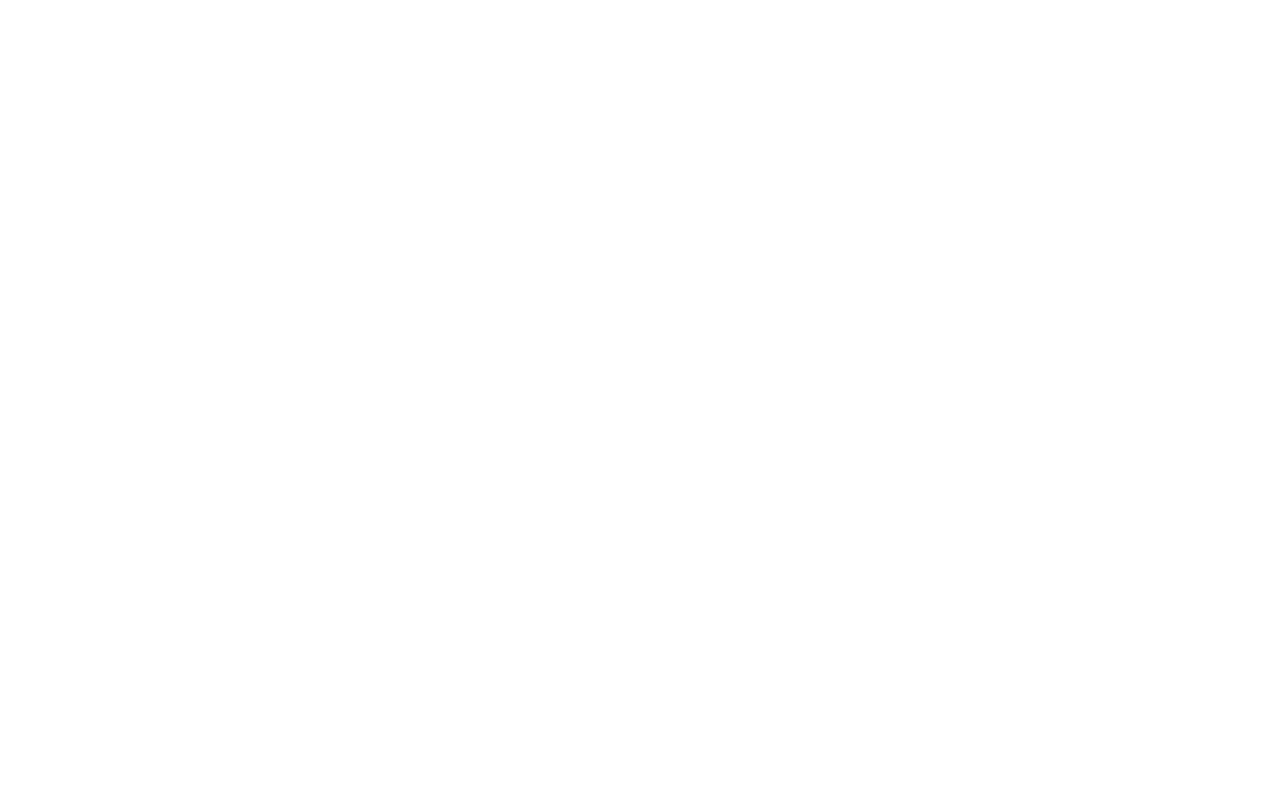
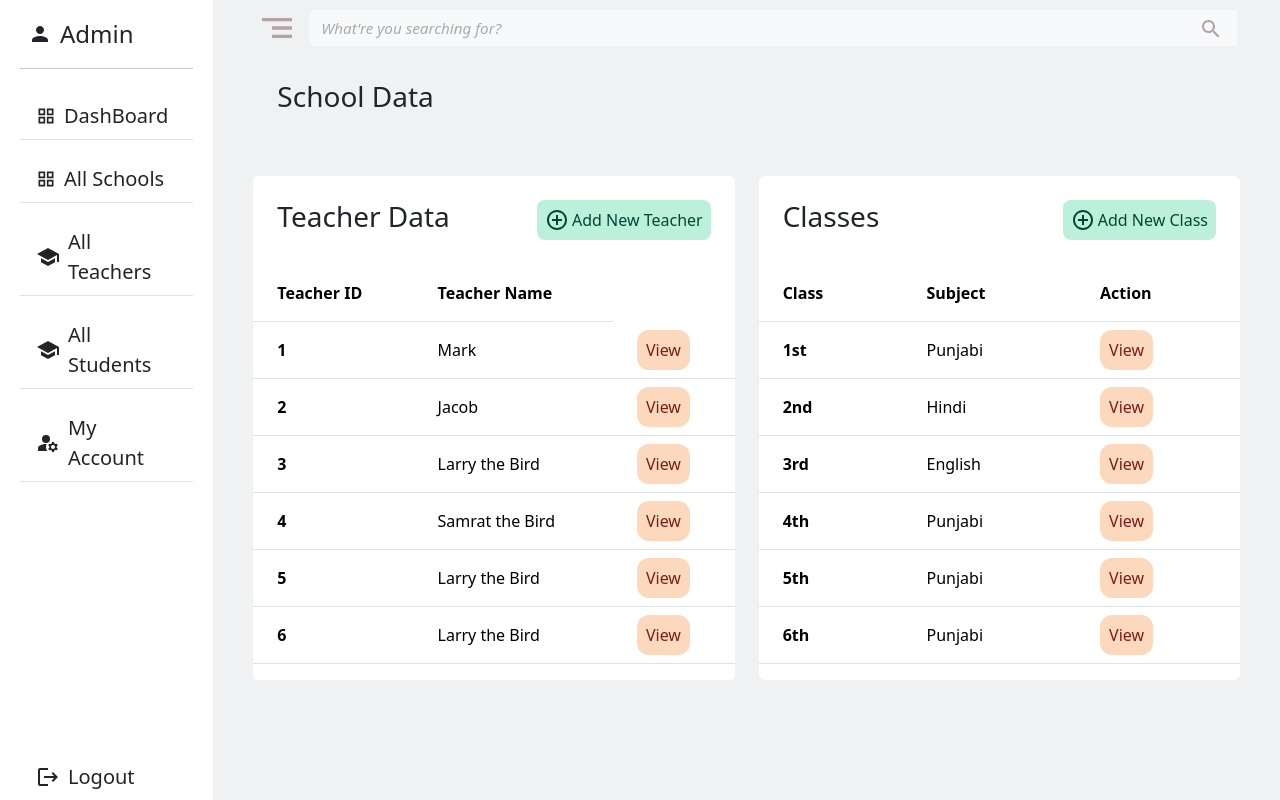
Before and after one commit to Taran-Arora/School_user, a React (Create React App) app: page /schooldata in a window 1280 px wide. Before the commit this address had no page. Built offline with nearby package versions, Linux system fonts and the light colour scheme.

Commit message:
schooldata added

```diff
--- a/src/App.js
+++ b/src/App.js
@@ -6,24 +6,19 @@
 import Dashboard from './Components/Dashboard';
 import { ToastContainer } from "react-toastify";
 import 'react-toastify/dist/ReactToastify.css';
-import Home from './Components/Home';
 import AllTeachers from './Components/AllTeachers';
 import DashLayout from './Components/DashLayout';
 import AllSchools from './Components/AllSchools';
 import AllStudents from './Components/AllStudents';
+import SchoolData from './Components/SchoolData';
+import AboutStudent from './Components/AboutStudent'
 
 
 
 function App() {
 
-
-  <DashLayout/>
-
   return (
     <>
-
-    {/* <AboutStudent/> */}
-    {/* <AllStudents/> */}
       <BrowserRouter>
 
         <Routes>
@@ -37,6 +32,8 @@
             <Route path="/allschools" element={<AllSchools />} />
             <Route path="/allteachers" element={<AllTeachers />} />
             <Route path='/allstudents' element={<AllStudents/>}/>
+            <Route path='/schooldata' element={<SchoolData/>}/>
+            <Route path="/aboutstudents" element={<AboutStudent/>}/>
           </Route>
         </Routes>
       </BrowserRouter>
--- a/src/Components/AllSchools.js
+++ b/src/Components/AllSchools.js
@@ -73,7 +73,7 @@
                                     <td>{item?.username}</td>
                                     <td className='d-flex gap-3'>
                                         <Link to="" className='btn-login'>Login</Link>
-                                        <Link to="" className='btn-view'>View</Link>
+                                        <Link to="/schooldata" className='btn-view'>View</Link>
                                         <Link to="" className='btn-block'>Block</Link>
                                     </td>
                                 </tr>
--- a/src/Components/Home.js
+++ b/src/Components/Home.js
@@ -375,7 +375,7 @@
                                     <td>{item?.username}</td>
                                     <td className='d-flex gap-3'>
                                         <Link to="" className='btn-login'>Login</Link>
-                                        <Link to="" className='btn-view'>View</Link>
+                                        <Link to="/schooldata" className='btn-view'>View</Link>
                                         <Link to="" className='btn-block'>Block</Link>
                                     </td>
                                 </tr>
--- /dev/null
+++ b/src/Components/SchoolData.js
@@ -0,0 +1,150 @@
+import React from 'react'
+import Nav from './Nav'
+import { Container, Row, Col } from 'react-bootstrap'
+import { Link } from 'react-router-dom'
+import AddCircleOutlineSharpIcon from '@mui/icons-material/AddCircleOutlineSharp';
+
+const SchoolData = ({Toggle}) => {
+    return (
+        <div className='px-3'>
+            <Nav Toggle={Toggle} />
+            <Container fluid>
+                <Row>
+                    <Col lg={12}>
+                    <div className='table-head'>
+                        <h3 className='table-heading'>School Data</h3>
+                    </div>
+                    </Col>
+                    <Col lg={6}>
+                    <div className="table-responsive">
+                    <div className='table-head'>
+                        <h3 className='table-heading'>Teacher Data</h3>
+                        <Link to="/" className='add-btn'>
+                            <AddCircleOutlineSharpIcon />Add New Teacher
+                        </Link>
+                    </div>
+                    <table className="table">
+                        <tbody>
+                            <tr>
+                                <th scope="col">Teacher ID</th>
+                                <th scope="col">Teacher Name</th>
+                            </tr>
+                            <tr>
+                                <th scope="col">1</th>
+                                <td scope="col">Mark</td>
+                                <td scope="col">
+                                    <Link to="" className='btn-view'>View</Link>
+                                </td>
+                            </tr>
+                            <tr>
+                                <th scope="col">2</th>
+                                <td scope="col">Jacob</td>
+                                <td scope="col">
+                                    <Link to="" className='btn-view'>View</Link>
+                                </td>
+
+                            </tr>
+                            <tr>
+                                <th scope="col">3</th>
+                                <td scope="col">Larry the Bird</td>
+                                <td scope="col">
+                                    <Link to="" className='btn-view'>View</Link>
+                                </td>
+
+                            </tr>
+                            <tr>
+                                <th scope="col">4</th>
+                                <td scope="col">Samrat the Bird</td>
+                                <td scope="col">
+                                    <Link to="" className='btn-view'>View</Link>
+                                </td>
+
+                            </tr>
+                            <tr>
+                                <th scope="col">5</th>
+                                <td scope="col">Larry the Bird</td>
+                                <td scope="col">
+                                    <Link to="" className='btn-view'>View</Link>
+                                </td>
+
+                            </tr>
+                            <tr>
+                                <th scope="col">6</th>
+                                <td scope="col">Larry the Bird</td>
+                                <td scope="col">
+                                    <Link to="" className='btn-view'>View</Link>
+                                </td>
+
+                            </tr>
+                        </tbody>
+                    </table>
+                </div>
+                    </Col>
+                    <Col lg={6}>
+                    <div className="table-responsive">
+                    <div className='table-head'>
+                        <h3 className='table-heading'>Classes</h3>
+                        <Link to="/" className='add-btn'>
+                            <AddCircleOutlineSharpIcon />Add New Class
+                        </Link>
+                    </div>
+                    <table className="table">
+                        <tbody>
+                            <tr>
+                                <th scope="col">Class</th>
+                                <th scope="col">Subject</th>
+                                <th scope="col">Action</th>
+                            </tr>
+                            <tr>
+                                <th scope="col">1st</th>
+                                <td scope="col">Punjabi</td>
+                                <td scope="col">
+                                    <Link to="" className='btn-view'>View</Link>
+                                </td>
+                            </tr>
+                            <tr>
+                                <th scope="col">2nd</th>
+                                <td scope="col">Hindi</td>
+                                <td scope="col">
+                                    <Link to="" className='btn-view'>View</Link>
+                                </td>
+                            </tr>
+                            <tr>
+                                <th scope="col">3rd</th>
+                                <td scope="col">English</td>
+                                <td scope="col">
+                                    <Link to="" className='btn-view'>View</Link>
+                                </td>
+                            </tr>
+                            <tr>
+                                <th scope="col">4th</th>
+                                <td scope="col">Punjabi</td>
+                                <td scope="col">
+                                    <Link to="" className='btn-view'>View</Link>
+                                </td>
+                            </tr>
+                            <tr>
+                                <th scope="col">5th</th>
+                                <td scope="col">Punjabi</td>
+                                <td scope="col">
+                                    <Link to="" className='btn-view'>View</Link>
+                                </td>
+                            </tr>
+                            <tr>
+                                <th scope="col">6th</th>
+                                <td scope="col">Punjabi</td>
+                                <td scope="col">
+                                    <Link to="" className='btn-view'>View</Link>
+                                </td>
+                            </tr>
+                        </tbody>
+                    </table>
+                </div>
+                    </Col>
+                </Row>
+            </Container>
+        </div>
+    )
+}
+
+export default SchoolData
--- a/src/Style/AllTeachers.scss
+++ b/src/Style/AllTeachers.scss
@@ -4,6 +4,7 @@
     gap: 2rem;
     padding: 1.5rem;
     flex-wrap: wrap;
+    justify-content: space-between;
     .add-btn{
         display: flex;
         align-items: center;
```
